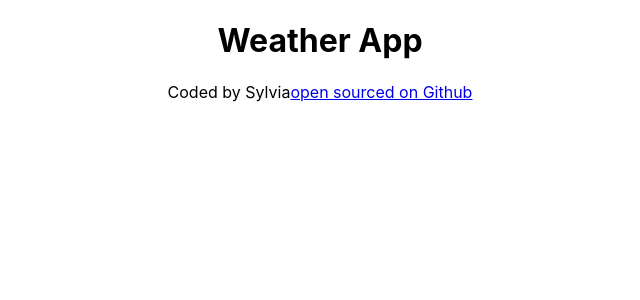
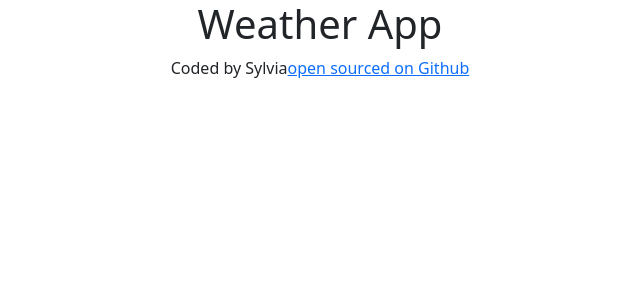
Before and after one commit to sylvcode/react-app-weather, a React (Create React App) app: page / in a window 1280 px wide. Shown: the top 300 px of the page, without its empty margins (320-960 px from the left). Built offline with nearby package versions, Linux system fonts and the light colour scheme.

Commit message:
Added bootstrap

```diff
--- a/package.json
+++ b/package.json
@@ -6,6 +6,7 @@
     "@testing-library/jest-dom": "^5.14.1",
     "@testing-library/react": "^11.2.7",
     "@testing-library/user-event": "^12.8.3",
+    "bootstrap": "^5.0.2",
     "react": "^17.0.2",
     "react-dom": "^17.0.2",
     "react-scripts": "4.0.3",
--- a/public/index.html
+++ b/public/index.html
@@ -1,14 +1,12 @@
 <!DOCTYPE html>
 <html lang="en">
+
 <head>
   <meta charset="utf-8" />
   <link rel="icon" href="%PUBLIC_URL%/favicon.ico" />
   <meta name="viewport" content="width=device-width, initial-scale=1" />
   <meta name="theme-color" content="#000000" />
-    <meta
-      name="description"
-      content="Web site created using create-react-app"
-    />
+  <meta name="description" content="Web site created using create-react-app" />
   <link rel="apple-touch-icon" href="%PUBLIC_URL%/logo192.png" />
   <!--
       manifest.json provides metadata used when your web app is installed on a
@@ -24,20 +22,17 @@
       work correctly both with client-side routing and a non-root public URL.
       Learn how to configure a non-root public URL by running `npm run build`.
     -->
-    <title>React App</title>
+
+  <title>Weather App</title>
+
 </head>
+
 <body>
-    <noscript>You need to enable JavaScript to run this app.</noscript>
+  <noscript>You need to enable JavaScript to run this app.
+  </noscript>
+
   <div id="root"></div>
-    <!--
-      This HTML file is a template.
-      If you open it directly in the browser, you will see an empty page.
 
-      You can add webfonts, meta tags, or analytics to this file.
-      The build step will place the bundled scripts into the <body> tag.
+</body>
 
-      To begin the development, run `npm start` or `yarn start`.
-      To create a production bundle, use `npm run build` or `yarn build`.
-    -->
-  </body>
 </html>
--- a/src/App.js
+++ b/src/App.js
@@ -5,14 +5,16 @@ export default function App() {
   return (
   <div className="App">
   <h1>Weather App</h1>
+  <div className="container">
   <footer>
  Coded by Sylvia
   <a href="https://github.com/sylviaantons/react-app-weather"
-  target="_blank"
+
   >
-  open sourced on Github
+   open sourced on Github
   </a>
  </footer>
   </div>
+  </div>
   );
 }
--- a/src/index.js
+++ b/src/index.js
@@ -3,6 +3,9 @@ import ReactDOM from 'react-dom';
 import './index.css';
 import App from './App';
 import reportWebVitals from './reportWebVitals';
+import 'bootstrap/dist/css/bootstrap.css';
+// Put any other imports below so that CSS from your
+// components takes precedence over default styles.
 
 ReactDOM.render(
   <React.StrictMode>
```
Also changed, not shown: 1 other file (tests, documents, lock files or other folders). Lines whose indentation alone changed are shown as unchanged.
